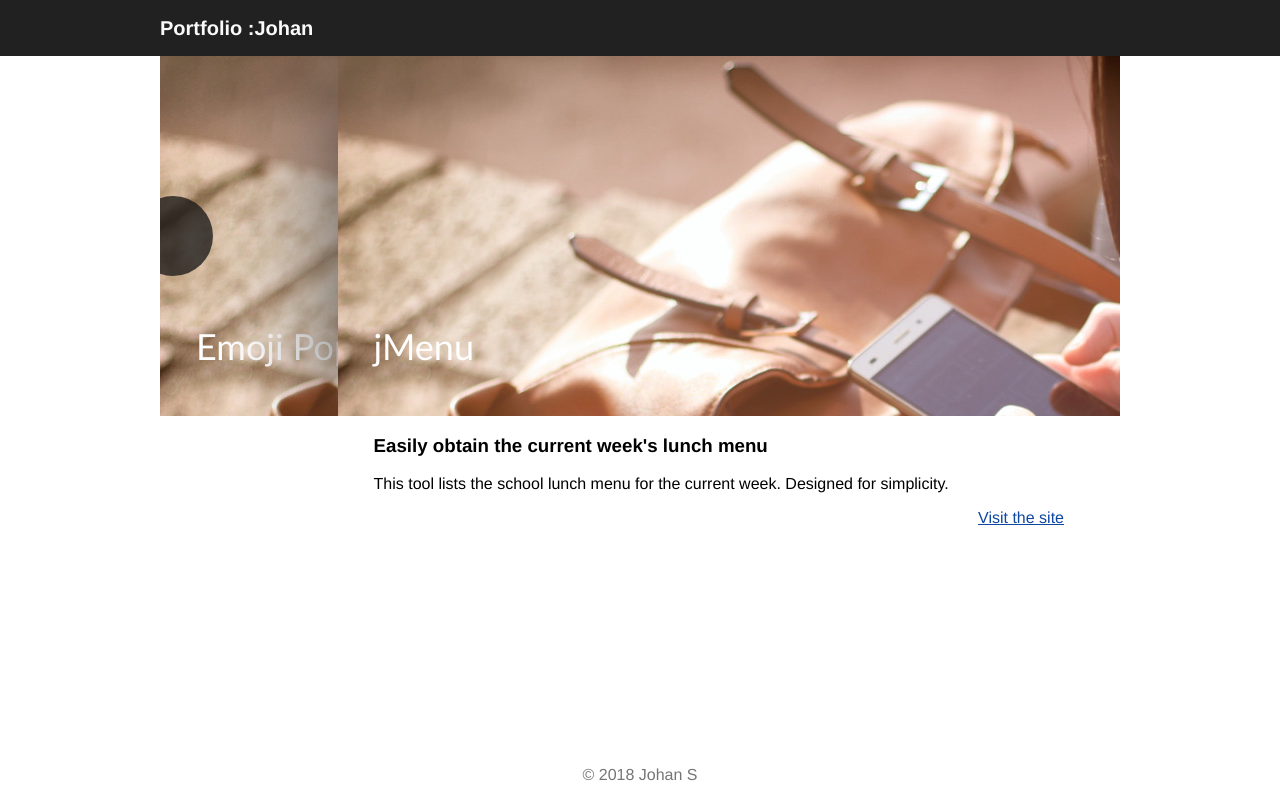
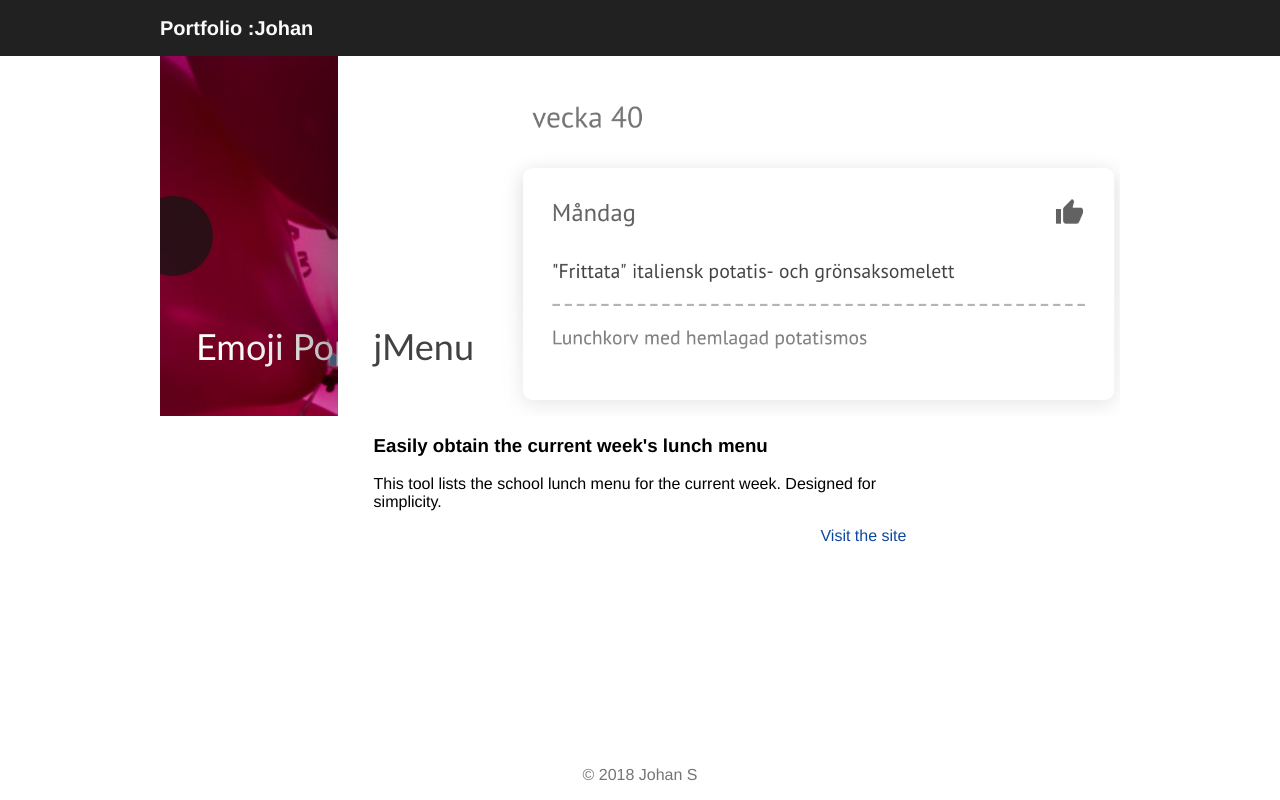
Before and after one commit to jojjesv/portflo, a website with bundled scripts: page index.html in a window 1280 px wide. Built offline with nearby package versions, Linux system fonts and the light colour scheme.

Commit message:
added cover images

```diff
--- a/css/project_carousel.scss
+++ b/css/project_carousel.scss
@@ -10,6 +10,9 @@ $carousel-width: calc(100% - #{$carousel-active-inset});
   width: 100%;
   height: 360px;
   position: relative;
+  background: url(../assets/cover/placeholder.jpg);
+  background-size: cover;
+  background-position: center;
 
   .project,
   .nav-container {
@@ -58,6 +61,10 @@ $carousel-width: calc(100% - #{$carousel-active-inset});
       color: #fff;
       font-weight: 300;
       font-family: 'Gill Sans', 'Gill Sans MT', Calibri, 'Trebuchet MS', sans-serif;
+
+      &.dark {
+        color: #424242;
+      }
     }
   }
 
@@ -65,6 +72,9 @@ $carousel-width: calc(100% - #{$carousel-active-inset});
     width: 100%;
     height: 100%;
     position: absolute;
+    background-size: cover;
+    background-position-x: center;
+    background-position-y: top;
   }
 
   $nav-btn-size: 80px;
--- a/css/project_info.scss
+++ b/css/project_info.scss
@@ -6,10 +6,10 @@
   width: 100%;
 
   /* Align with carousel project title. */
-  padding-left: calc(#{$carousel-active-inset} + 36px);
-  padding-right: 56px;
+  padding: 0 calc(#{$carousel-active-inset} + 36px);
 }
 
 .external-link {
+  text-decoration: none;
   color: #0D47A1;
 }
--- a/index.html
+++ b/index.html
@@ -35,7 +35,10 @@
           right: activeProjectIndex > i
         }">
           <div class="cover" :style='{ "background-image": `url(${project.coverImageSrc})` }'>
-            <h2 class="title">{{ project.title }}</h2>
+            <h2 :class="{
+              title: 1,
+              dark: !!project.light
+            }">{{ project.title }}</h2>
           </div>
         </div>
 
--- a/js/projects.js
+++ b/js/projects.js
@@ -4,18 +4,20 @@ export default [{
   title: 'jMenu',
   subtitle: "Easily obtain the current week's lunch menu",
   description: 'This tool lists the school lunch menu for the current week. Designed for simplicity.',
-  coverImageSrc: 'assets/cover/studentapp.jpg',
+  coverImageSrc: 'assets/cover/menu.png',
+  light: true,
   href: `${baseUrl}/lunch/`
 }, {
   title: 'Emoji Popper',
   subtitle: 'A game of swiftness',
   description: `A native JavaScript game where the objective is to inflate balloons until they pop.`,
-  coverImageSrc: 'assets/cover/studentapp.jpg',
+  coverImageSrc: 'assets/cover/popper.jpg',
   href: `${baseUrl}/popper/`
 }, {
   title: 'Viking Robotics',
   subtitle: 'The first FRC team from Sweden',
   description: "The team's website shows the lastest posts from their Facebook page, the team in its entirety as well as the team's sponsors.",
-  coverImageSrc: 'assets/cover/studentapp.jpg',
+  coverImageSrc: 'assets/cover/vikings.png',
+  light: true,
   href: `${baseUrl}/popper/`
 }]
```
Also changed, not shown: Screenshot 2018-10-02 at 13.55.24.png (added), assets/cover/menu.png (added), assets/cover/placeholder.jpg (added), assets/cover/popper.jpg (added), assets/cover/vikings.png (added), compiled_css/project_carousel.css, compiled_css/project_info.css, 4 other files.
